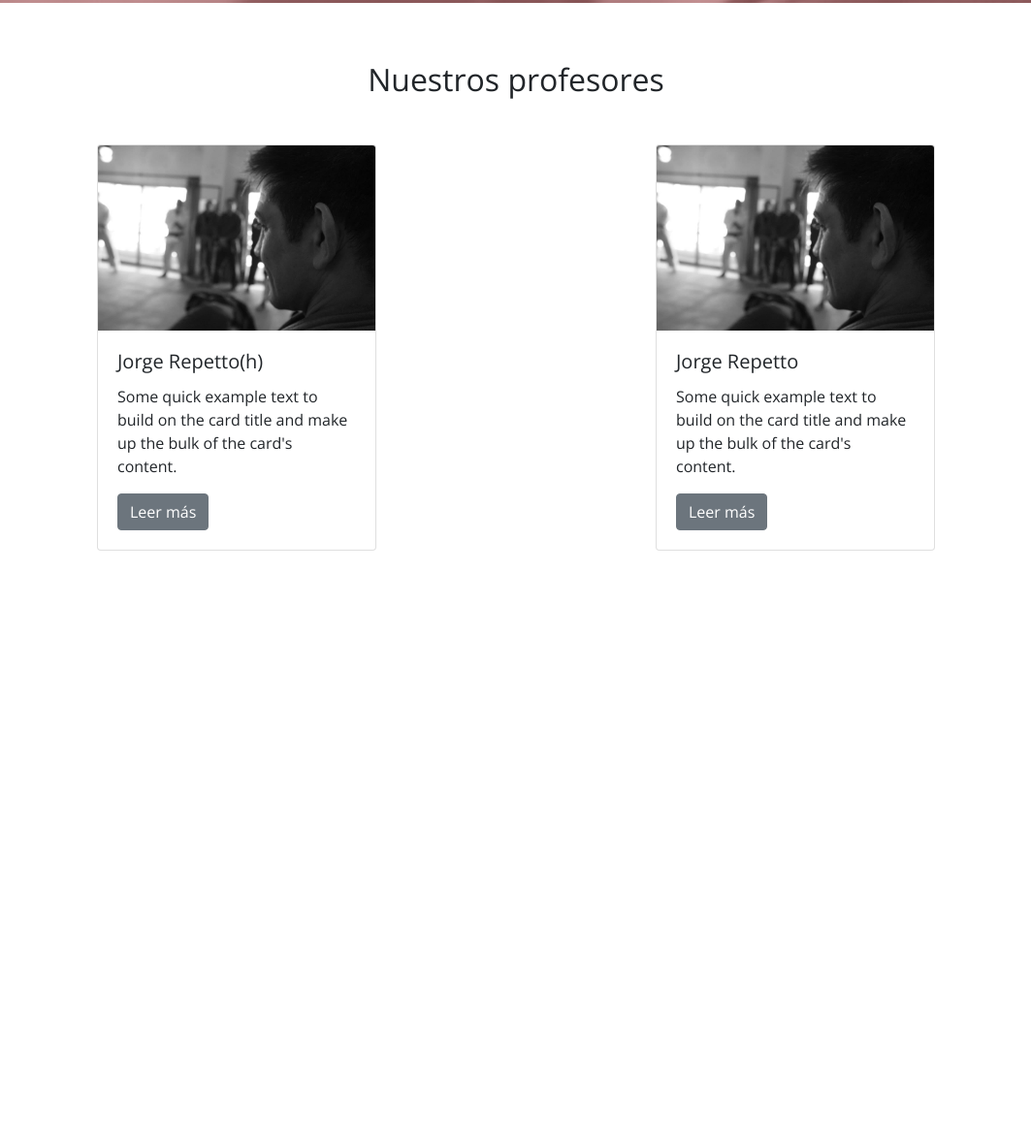
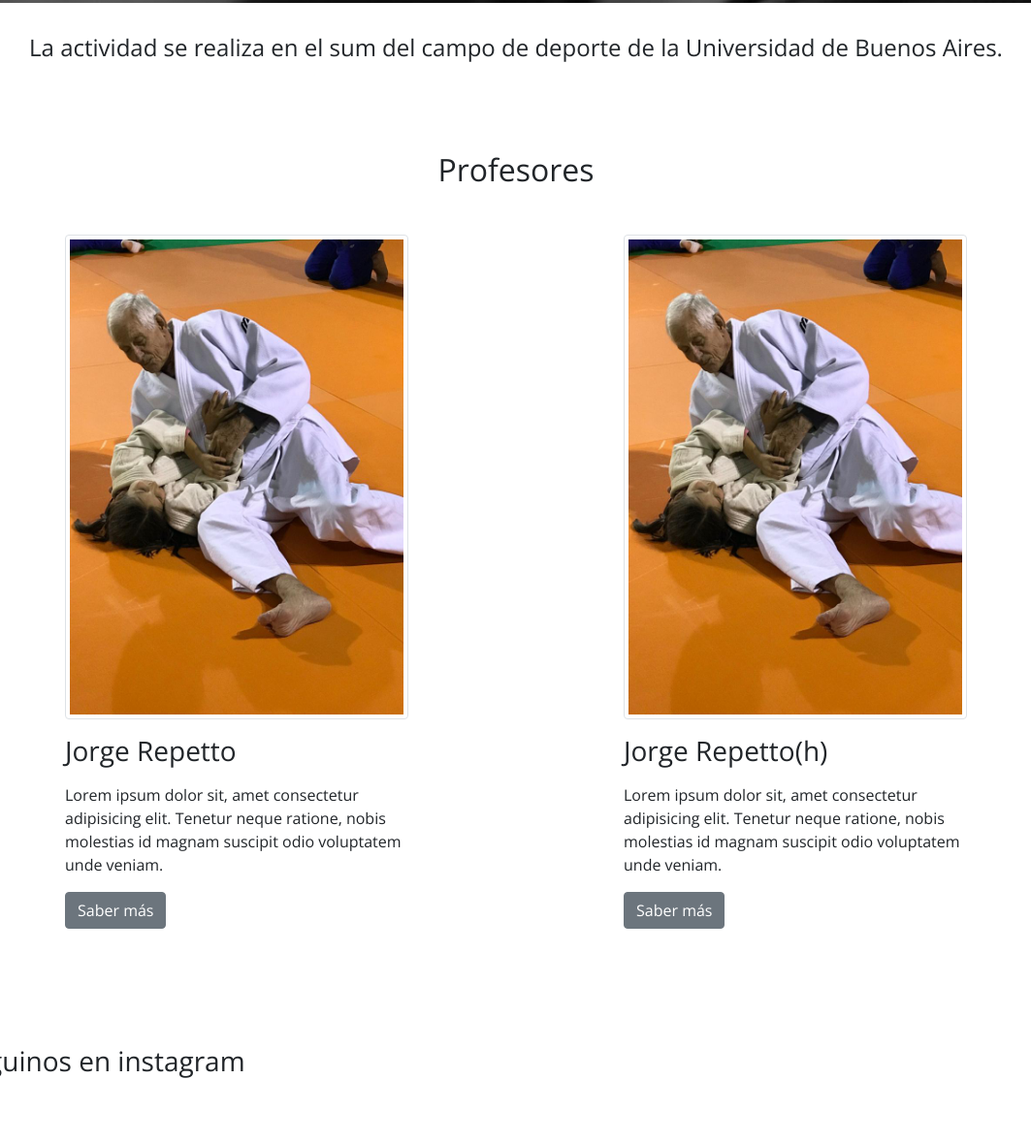
Before and after one commit to NahuelStratico/judouba, a plain HTML site: page index.html in a window 1280 px wide. Shown: the part 797-1976 px from the top of the page at 97% size, without its empty margins (108-1171 px from the left). Before the commit the page ends 1425 px from the top, so only its background shows below. Drawn offline with nearby package versions, Linux system fonts and the light colour scheme.

Commit message:
seccion profes e Instagram

```diff
--- a/index.html
+++ b/index.html
@@ -34,39 +34,63 @@
         </nav>
         <div class="contenedor head">
             <h1 class="titulo">judouba</h1>
-            <p class="copy">Estas en casa</p>
+            <p class="copy">Más que un deporte una familia.</p>
         </div>
     </header>
 
     <main>
+        <!-- Descripción inicial -->
+        <div class="description">
+           <h4 class="description-content">
+            La actividad se realiza en el sum del campo de deporte de la Universidad de Buenos Aires.
+            </h4>
+        </div>
 
-        <section class="contenedor">
-            <h2 class="subtitulo">Nuestros profesores</h2>
-            <div class="row justify-content-center profesores" id="profesores">
+        <!--  Profesores -->
+        <section class="contenedor" id="profesores">
+            <h2 class="subtitulo">Profesores</h2>
 
-                <div class="col-12 col-md-6 d-flex justify-content-center">
-                    <!-- <img src="img/jorgito.jpg" alt="Jorge Repetto" class="rounded"> -->
-                    <div class="card" style="width: 18rem;">
-                        <img src="img/jorgito.jpg" class="card-img-top" alt="...">
-                        <div class="card-body">
-                            <h5 class="card-title">Jorge Repetto(h)</h5>
-                            <p class="card-text">Some quick example text to build on the card title and make up the bulk of the card's content.</p>
-                            <a href="#" class="btn btn-secondary">Leer más</a>
-                        </div>
-                    </div>
+             <!-- Sección Jorge Padre -->
+            <div class="row justify-content-around profesores">
+
+                <!-- Jorge Padre -->
+                <div class="col-12 col-md-4 d-flex flex-column justify-content-center">
+                    <img src="img/viejojudo.jpeg" alt="Jorge Repetto" class="img-fluid foto_viejo img-thumbnail rounded">
+                    <h3 class="profesor_title">Jorge Repetto</h3>
+                    <p>Lorem ipsum dolor sit, amet consectetur adipisicing elit. Tenetur neque ratione, nobis molestias id magnam suscipit odio voluptatem unde veniam.</p>
+                    <a href="">
+                        <button class="btn btn-secondary">
+                            Saber más
+                        </button>
+                    </a>
                 </div>
 
-                <div class="col-12 col-md-6 d-flex justify-content-center">
-                    <div class="card" style="width: 18rem;">
-                        <img src="img/jorgito.jpg" class="card-img-top" alt="...">
-                        <div class="card-body">
-                            <h5 class="card-title">Jorge Repetto</h5>
-                            <p class="card-text">Some quick example text to build on the card title and make up the bulk of the card's content.</p>
-                            <a href="#" class="btn btn-secondary">Leer más</a>
-                        </div>
-                    </div>
+                <!-- Jorge Hijo -->
+                <div class="col-12 col-md-4 d-flex flex-column justify-content-center">
+                    <img src="img/viejojudo.jpeg" alt="Jorge Repetto" class="img-fluid foto_viejo img-thumbnail rounded">
+                    <h3 class="profesor_title">Jorge Repetto(h)</h3>
+                    <p>Lorem ipsum dolor sit, amet consectetur adipisicing elit. Tenetur neque ratione, nobis molestias id magnam suscipit odio voluptatem unde veniam.</p>
+                    <a href="">
+                        <button class="btn btn-secondary">
+                            Saber más
+                        </button>
+                    </a>
                 </div>
 
+            </div>
+
+
+
+        </section>
+
+        <section class="contenedor" id="instagram">
+            <h3 class="instagram_title">Seguinos en instagram</h3>
+
+            <div class="row">
+                <div class="col-12">
+                    <script src="https://apps.elfsight.com/p/platform.js" defer></script>
+                    <div class="elfsight-app-fdb258d6-9e5b-4a32-91a9-9463c99d0139"></div>
+                </div>
             </div>
         </section>
 
@@ -74,6 +98,7 @@
 
 
     <!-- Script -->
+
     <script src="menu.js"></script>
 </body>
 </html>
--- a/style.css
+++ b/style.css
@@ -22,7 +22,15 @@
 
 header{
     height: 100vh;
-    background-image: linear-gradient(to top, rgba(255, 154, 157, 0.5) 0%, rgba(250, 208, 196, 0.7) 99%, rgba(250, 208, 196, 0.8) 100%),url(img/jorgito.jpg);
+    /* background-image: linear-gradient(
+        to top,
+        rgba(255, 154, 157, 0.6) 0%,
+        rgba(250, 208, 196, 0.8) 99%,
+        rgba(250, 208, 196, 0.9) 100%),
+        url(img/jorgito.jpg); */
+    background-image: linear-gradient(
+    rgba(0, 0, 0, 0.3), rgba(0, 0, 0, 0.3)),
+        url(img/jorgito.jpg);
     background-repeat: no-repeat;
     background-size: cover;
     background-position: center;
@@ -98,6 +106,14 @@
     font-weight: 300;
 }
 
+/* =================================== Descripcion principal */
+.description{
+    font-size: 1.5em;
+    font-weight: 400;
+    margin: 2rem 4rem;
+    text-align: center;
+}
+
 /* =================================== Seccion Profesores */
 
 .profesores{
@@ -107,6 +123,19 @@
 .subtitulo{
     text-align: center;
     margin-bottom: 3rem;
+}
+
+.foto_viejo{
+    height: 500px;
+}
+.profesor_title{
+    margin: 1rem 0;
+}
+
+/* ====================================Instagram */
+
+.eui-widget-title .eapps-instagram-feed-title{
+    display: none;
 }
 
 /* ========================================= //// MEDIA QUERIES /// ================================== */
```
Also changed, not shown: img/WhatsApp Image 2020-06-18 at 21.45.12.jpeg (added), img/WhatsApp Image 2020-06-18 at 21.47.26.jpeg (added), img/viejojudo.jpeg (added), img/viejosentado.jpeg (added).
